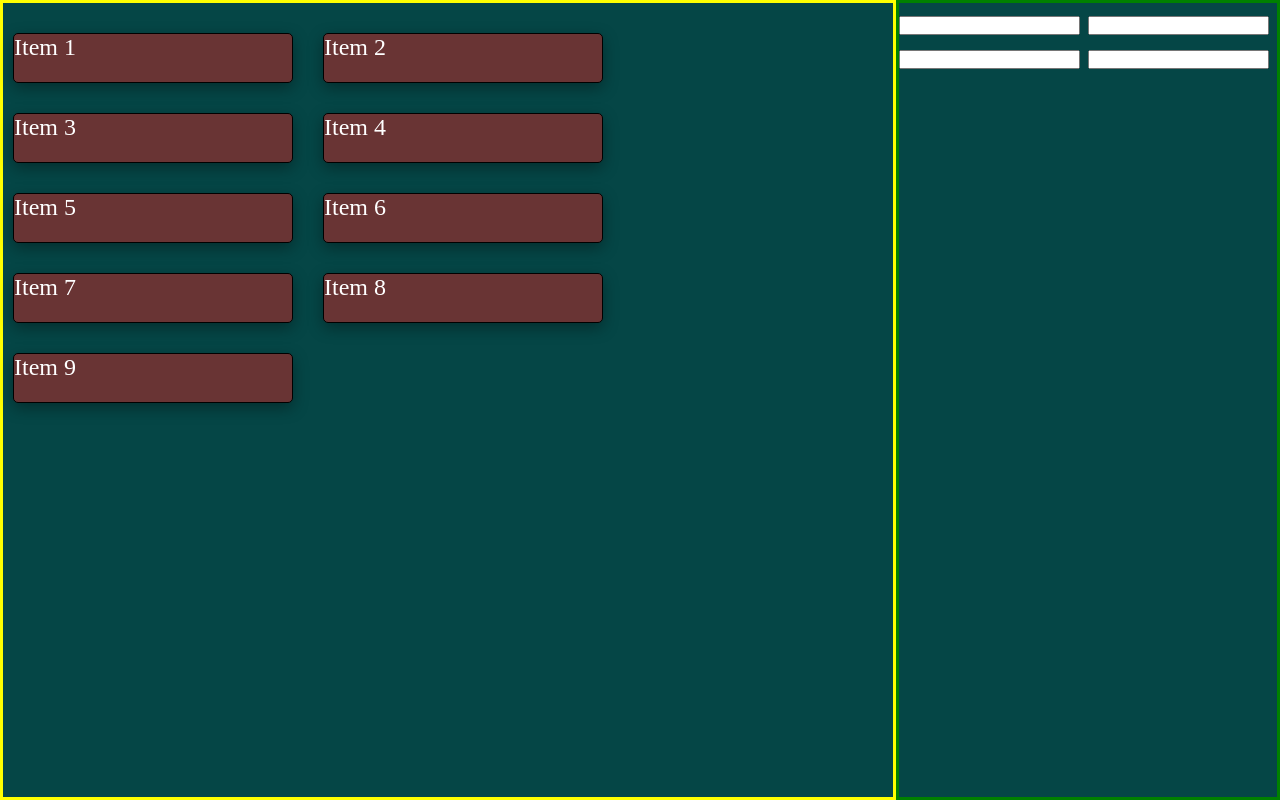
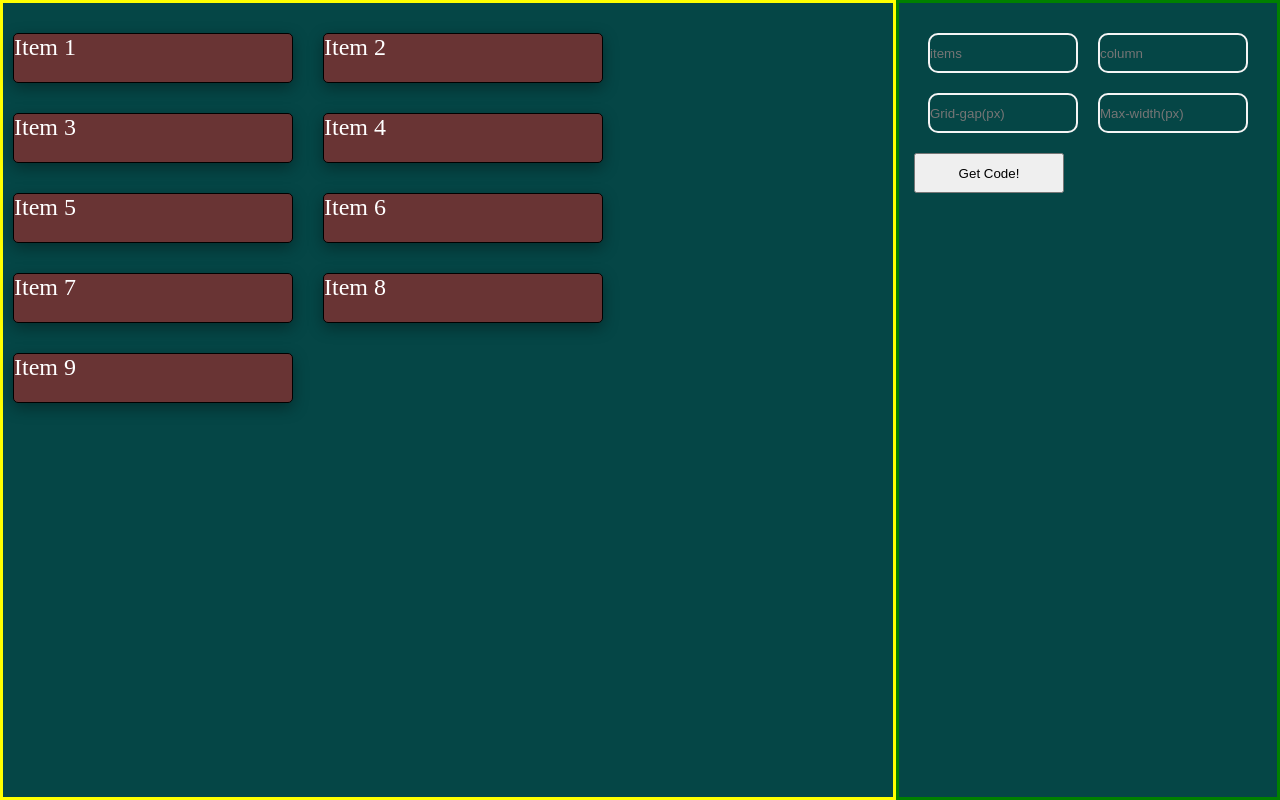
Before and after one commit to TPriince/CSS-Layout_Project, a plain HTML site: page index.html in a window 1280 px wide. Drawn offline with Linux system fonts and the light colour scheme.

Commit message:
User input section

```diff
--- a/index.html
+++ b/index.html
@@ -28,11 +28,14 @@
 <!-- User input section -->
         <div class="second-container">
             <div class="user-div">
-                <input type="text">
-                <input type="text">
-                <input type="text">
-                <input type="text">
-            </div>
+                <input type="number" class="box" placeholder="items">
+                <input type="number" class="box" placeholder="column">
+                <input type="number" class="box" placeholder="Grid-gap(px)">
+                <input type="number" class="box" placeholder="Max-width(px)">
+                </div>
+                <div>
+                    <button type="button" class="btn">Get Code!</button>
+                </div>
         </div>
     </main>
 
--- a/style.css
+++ b/style.css
@@ -44,3 +44,23 @@ main {
     border-radius: 5px;
     box-shadow: rgba(0, 0, 0, 0.35) 0px 5px 15px;
 }
+.user-div{
+    margin-top: 30px;
+    display: flex;
+    gap: 20px;
+    flex-wrap: wrap;
+    justify-content: center;
+}
+.box{
+    width: 150px;
+    height: 40px;
+    background-color:rgb(5, 70, 70);
+    border: 2px solid whitesmoke;
+    border-radius: 10px;
+}
+.btn{
+    width: 150px;
+    height: 40px;
+    margin-top: 20px;
+    margin-left: 15px;
+}
```
